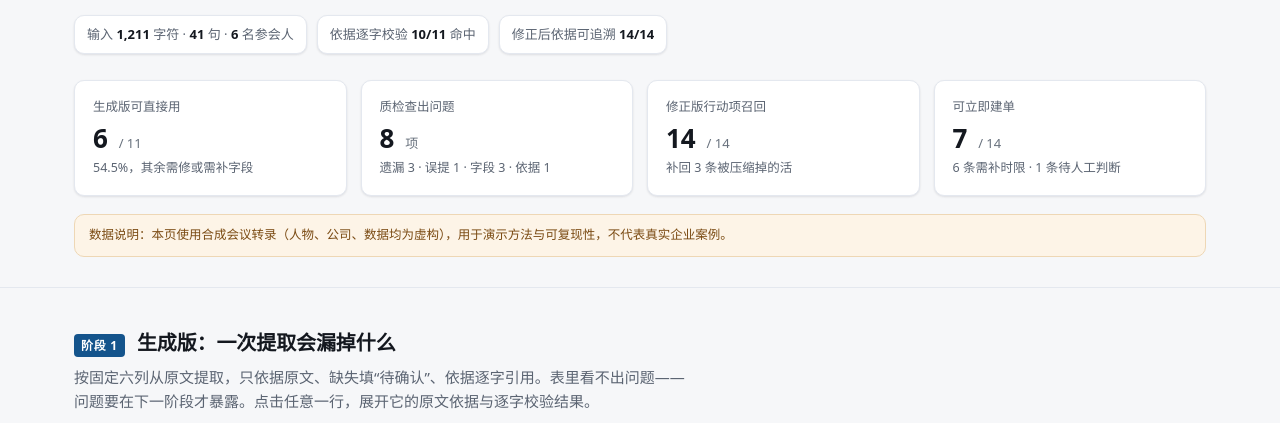
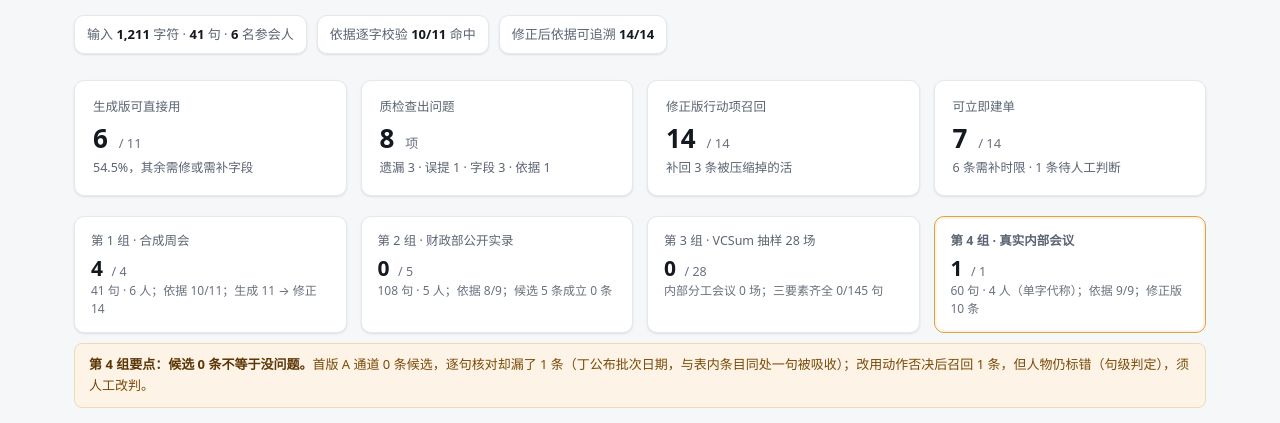
Before and after one commit to cbc080303/baiduai, a plain HTML site: page index.html in a window 1280 px wide. Shown: the part 298-721 px from the top of the page. Drawn offline with Linux system fonts and the light colour scheme.

Commit message:
feat(页面): 首屏加四组语料卡片区（第4组高亮 + 候选0条不等于没问题的提示条）；同步备份与字节数

```diff
--- a/index.html
+++ b/index.html
@@ -54,6 +54,18 @@
   .metric .v small{font-size:13px;color:var(--faint);font-weight:400;margin-left:4px}
   .metric .d{font-size:12.5px;color:var(--muted);margin-top:6px}
   .up{color:var(--ok)} .down{color:var(--p1)}
+
+  .groups{display:grid;grid-template-columns:repeat(4,1fr);gap:14px;margin:20px 0 0}
+  .grp{background:var(--card);border:1px solid var(--line);border-radius:var(--radius);padding:14px 16px;box-shadow:var(--shadow)}
+  .grp.hl{border-color:#d9a441;box-shadow:0 0 0 2px var(--p1-bg) inset}
+  .grp .g-k{font-size:12.5px;color:var(--muted)}
+  .grp .g-v{font-size:21px;font-weight:650;line-height:1.15;margin:4px 0 2px}
+  .grp .g-v small{font-size:12.5px;color:var(--faint);font-weight:400;margin-left:3px}
+  .grp .g-d{font-size:12px;color:var(--faint);line-height:1.5}
+  .grp-note{margin-top:10px;background:var(--p1-bg);border:1px solid #f0d9b5;color:#7a4a08;border-radius:8px;padding:10px 14px;font-size:13px}
+  .grp-note b{color:#5c3606}
+  @media (max-width:900px){.groups{grid-template-columns:repeat(2,1fr)}}
+  @media (max-width:560px){.groups{grid-template-columns:1fr}}
 
   section{padding:38px 0;border-bottom:1px solid var(--line)}
   .sec-head{display:flex;align-items:baseline;gap:12px;margin-bottom:6px}
@@ -220,6 +232,29 @@
           <div class="d">6 条需补时限 · 1 条待人工判断</div>
         </div>
       </div>
+      <div class="groups" aria-label="四组语料实测">
+        <div class="grp">
+          <div class="g-k">第 1 组 · 合成周会</div>
+          <div class="g-v">4 <small>/ 4</small></div>
+          <div class="g-d">41 句 · 6 人；依据 10/11；生成 11 → 修正 14</div>
+        </div>
+        <div class="grp">
+          <div class="g-k">第 2 组 · 财政部公开实录</div>
+          <div class="g-v">0 <small>/ 5</small></div>
+          <div class="g-d">108 句 · 5 人；依据 8/9；候选 5 条成立 0 条</div>
+        </div>
+        <div class="grp">
+          <div class="g-k">第 3 组 · VCSum 抽样 28 场</div>
+          <div class="g-v">0 <small>/ 28</small></div>
+          <div class="g-d">内部分工会议 0 场；三要素齐全 0/145 句</div>
+        </div>
+        <div class="grp hl">
+          <div class="g-k"><b>第 4 组 · 真实内部会议</b></div>
+          <div class="g-v">1 <small>/ 1</small></div>
+          <div class="g-d">60 句 · 4 人（单字代称）；依据 9/9；修正版 10 条</div>
+        </div>
+      </div>
+      <div class="grp-note"><b>第 4 组要点：候选 0 条不等于没问题。</b>首版 A 通道 0 条候选，逐句核对却漏了 1 条（丁公布批次日期，与表内条目同处一句被吸收）；改用动作否决后召回 1 条，但人物仍标错（句级判定），须人工改判。</div>
       <div class="disclaimer">数据说明：本页使用合成会议转录（人物、公司、数据均为虚构），用于演示方法与可复现性，不代表真实企业案例。</div>
     </div>
   </div>
```
Also changed, not shown: 会议待办质检器_演示页.html (+35 -0 lines), 3 other files.
